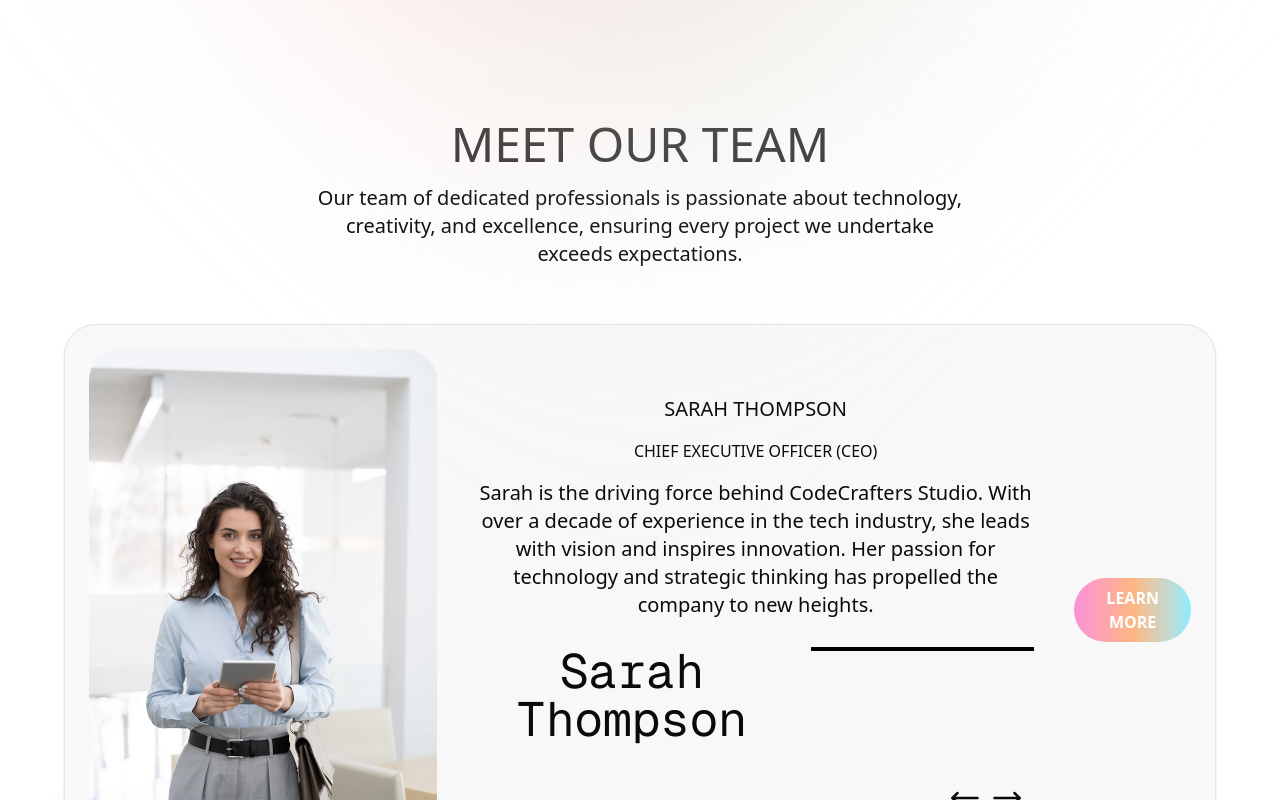
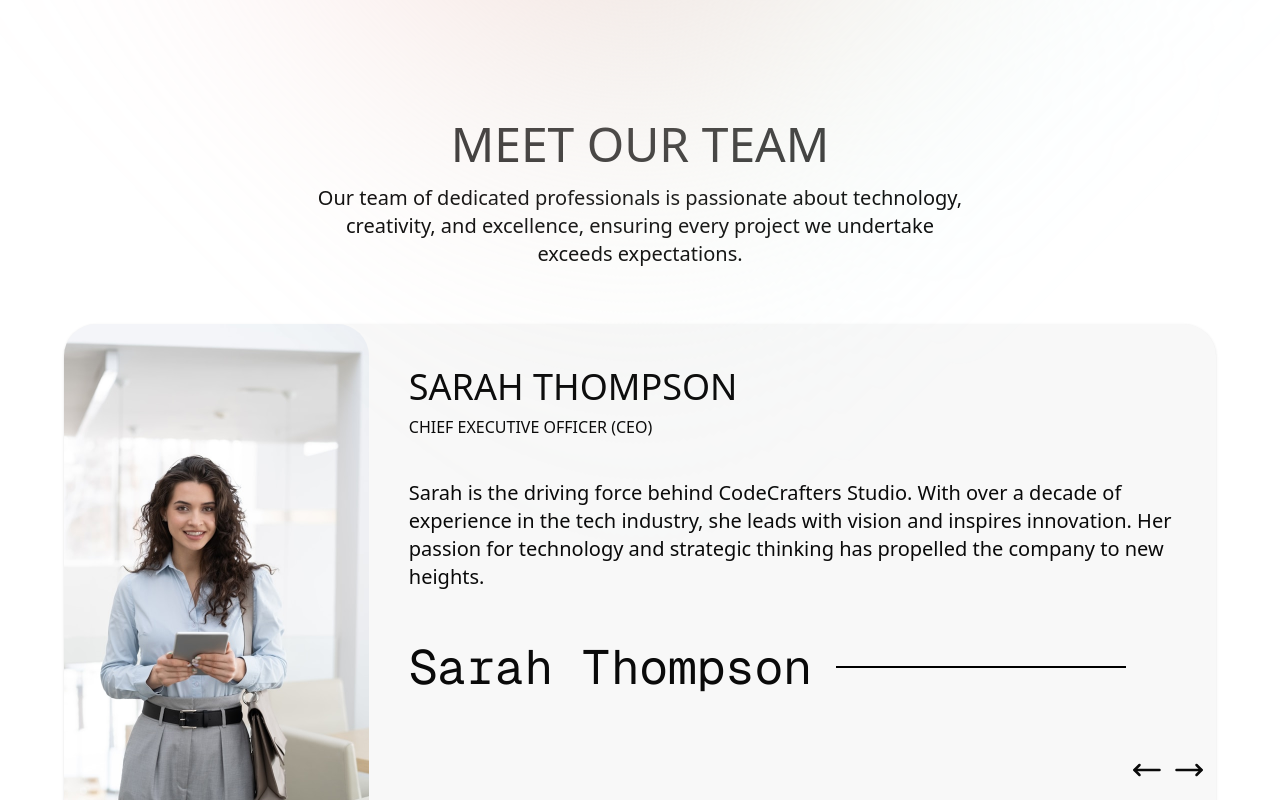
Before and after one commit to Maryammuhammadafzal/Software-house-Landing-page, a Next.js app: page /team in a window 1280 px wide. Shown: the part 800-1600 px from the top of the page. Built offline with nearby package versions, Linux system fonts and the light colour scheme.

Commit message:
created card

```diff
--- a/app/page.tsx
+++ b/app/page.tsx
@@ -4,6 +4,7 @@ import Rating from "@/components/Rating";
 import ServicePage from "./services/page";
 import Industries from "@/components/Industries";
 import PortfolioPage from "./portfolio/app";
+import TeamPage from "./team/page";
 
 export default function Home() {
   return (
@@ -13,6 +14,7 @@ export default function Home() {
   <ServicePage/>
   <Industries/>
   <PortfolioPage/>
+  <TeamPage/>
  </div>
   );
 }
--- a/app/team/page.tsx
+++ b/app/team/page.tsx
@@ -33,8 +33,8 @@ const TeamPage = () => {
     <div className="w-full h-auto flex justify-center items-center py-30">
       <div className="w-[90%] h-full flex justify-center items-center">
         <div className="flex w-full h-full justify-center items-center">
-          <div className="w-full text-center h-full flex flex-col gap-14 items-center">
-            <div className="heading flex flex-col justify-center items-center text-2xl gap-4 max-w-2xl">
+          <div className="w-full h-full flex flex-col gap-14 items-center">
+            <div className="heading text-center flex flex-col justify-center items-center text-2xl gap-4 max-w-2xl">
               <h2 className="text-5xl font-medium uppercase px-2">
                 Meet Our Team
               </h2>
@@ -48,30 +48,32 @@ const TeamPage = () => {
               {team_data.map(({ name, about, image, profession }, index) => (
                 <Card
                   key={index}
-                  className="w-full h-auto flex justify-center items-center bg-[#F8F8F8]  rounded-4xl"
+                  className="w-full p-0 border-none h-auto flex justify-center items-center bg-[#F8F8F8]  rounded-4xl"
                 >
-                  <CardContent className="flex flex-row gap-10 items-center rounded-4xl  w-full h-full">
+                  <CardContent className="flex p-0 flex-row gap-10 items-center rounded-4xl  w-full h-full">
                     <div className="w-auto h-full  rounded-4xl">
                       <Image
                         src={image}
                         alt="team-image"
                         width={200}
                         height={300}
-                        className="w-full h-full object-cover rounded-4xl"
+                        className="w-[435px] h-[516px] object-cover rounded-4xl"
                       />
                     </div>
                     <div className="w-full h-full absolute top-0 -left-5 p-3 flex justify-center items-center -z-10">
                       <div className=" w-[400px] h-[400px] bg-gradient-to-r from-[#FB8FD7] via-[#FDB67F] to-[#8DECFF] blur-[171px] rotate-45 rounded-full "></div>
                     </div>
-                    <div className="flex flex-col gap-4 justify-center w-full h-full text-center">
-                      <h5 className="font-medium uppercase text-xl">{name}</h5>
+                    <div className="flex flex-col gap-10 justify-center w-full h-full">
+                     <div className="flex flex-col gap-2">
+                         <h5 className="font-medium uppercase text-4xl">{name}</h5>
                       <h6 className="font-normal uppercase text-base">{profession}</h6>
+                     </div>
 
                       <p className="text-xl">{about}</p>
 
-                      <div className="flex gap-6 py-3">
+                      <div className="flex gap-6 py-3 items-center">
                         <h5 className="text-5xl font-mono">{name}</h5>
-                        <hr className="border-2 border-black w-[290px]" />
+                        <hr className="border border-black w-[290px]" />
                       </div>
 
                       <div className="w-full flex justify-end items-end p-3">
@@ -81,9 +83,7 @@ const TeamPage = () => {
                         </div>
                       </div>
                     </div>
-                    <button className=" bg-gradient-to-r from-[#FB8FD7] via-[#FDB67F] to-[#8DECFF] text-white px-8 py-2 uppercase rounded-full font-semibold">
-                      {`Learn More`}
-                    </button>
+
                   </CardContent>
                 </Card>
               ))}
```
